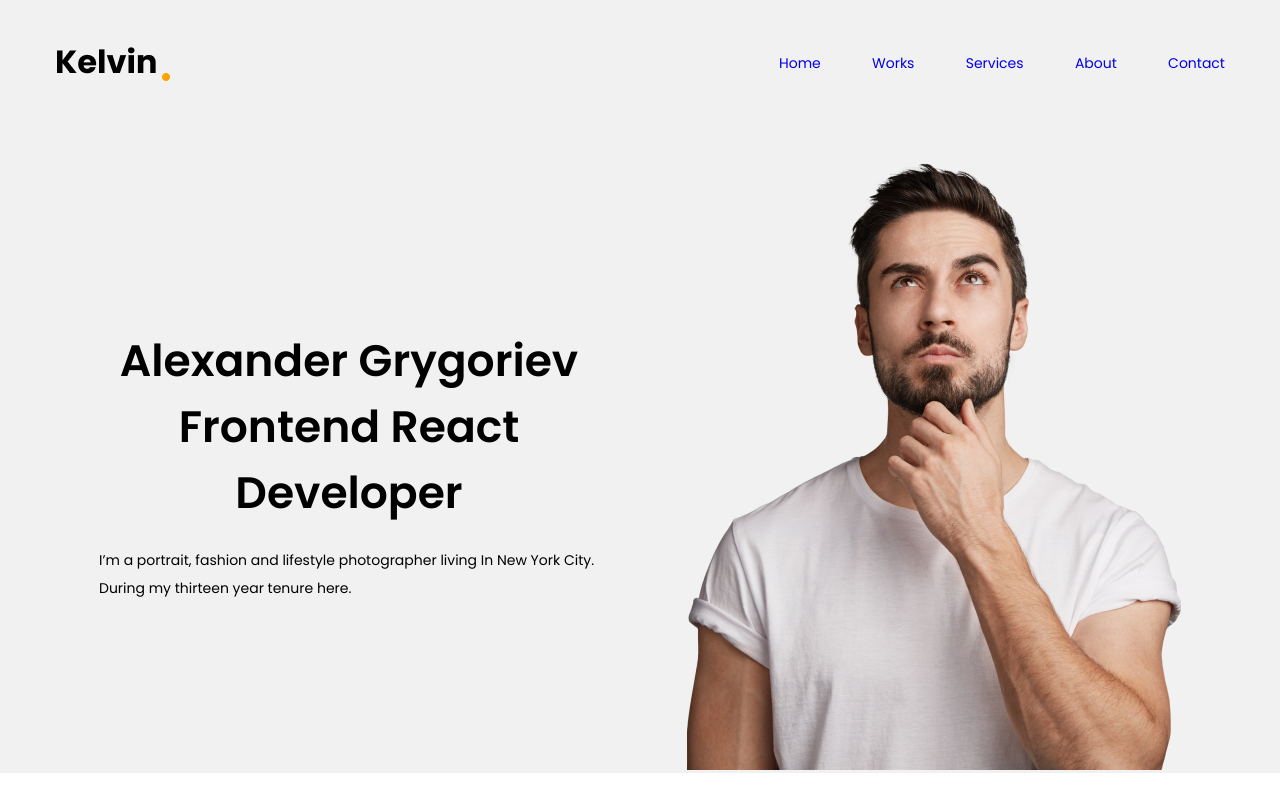
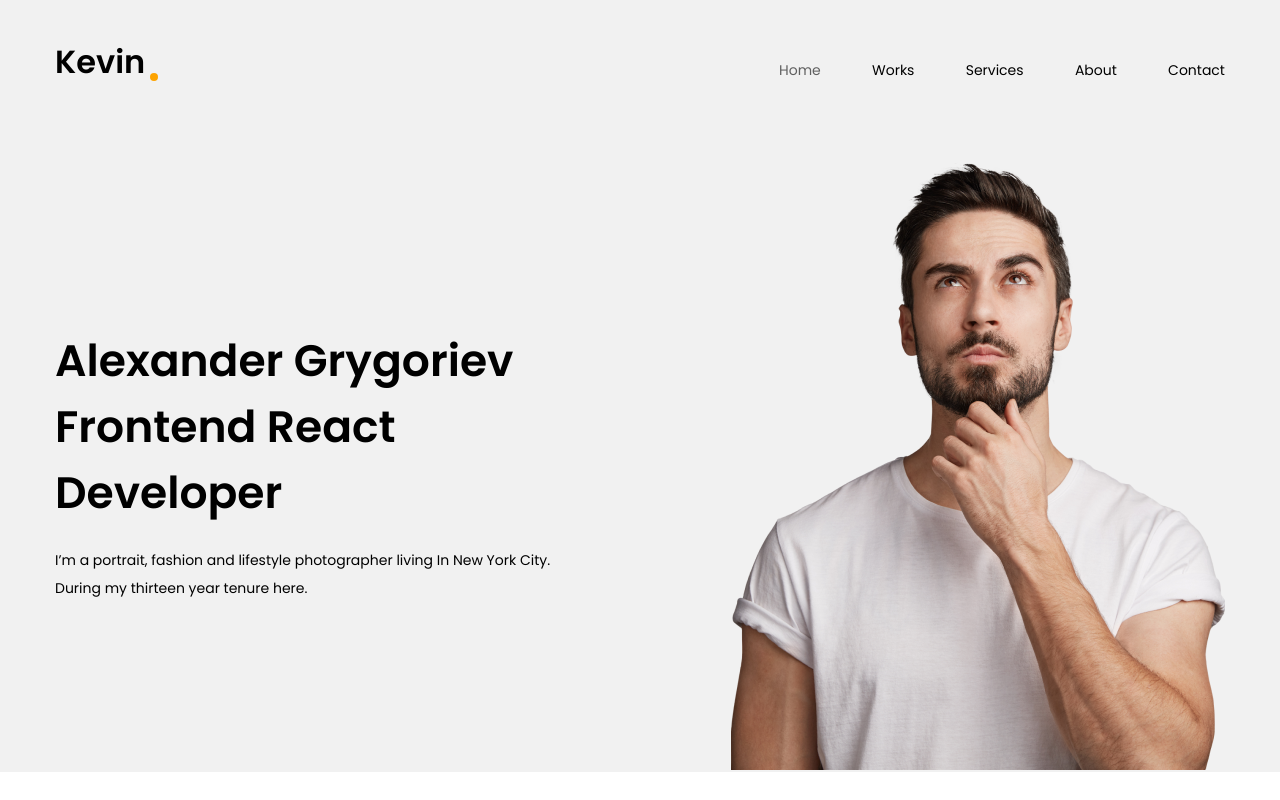
Before and after one commit to murziksasha/cademy_freelance, a website: page src/index.html in a window 1280 px wide. Shown: the top 800 px of the page. Drawn offline with Linux system fonts and the light colour scheme.

Commit message:
some bug fix

```diff
--- a/src/index.html
+++ b/src/index.html
@@ -17,18 +17,19 @@
     <section class="container">
 
         <section class="header">
-            <div class="wrapper header__wrapper">
+            <div class="header__wrapper wrapper ">
                 <nav class="nav">
                     <div class="menu">
                         <a class="menu__logo" href="#">
-                            <img src="./icons/LOGO.png"></img>
+                            Kevin
+                            <!-- <img src="./icons/LOGO.png"></img> -->
                         </a>
                             <ul class="menu__items">
-                                <li class="menu__item"><a href="#">Home</a> </li>
-                                <li class="menu__item"><a href="#">Works</a> </li>
-                                <li class="menu__item"><a href="#">Services</a> </li>
-                                <li class="menu__item"> <a href="#">About</a> </li>
-                                <li class="menu__item"><a href="#">Contact</a> </li>
+                                <li class="menu__item "><a class="menu__link active" href="#">Home</a> </li>
+                                <li class="menu__item"><a class="menu__link" href="#">Works</a> </li>
+                                <li class="menu__item"><a class="menu__link" href="#">Services</a> </li>
+                                <li class="menu__item"> <a class="menu__link" href="#">About</a> </li>
+                                <li class="menu__item"><a class="menu__link" href="#">Contact</a> </li>
                             </ul>
                     </div>
                 </nav>
@@ -45,7 +46,7 @@
         </section>
 
         <section class="skills">
-            <div class="wrapper skills__wrapper">
+            <div class="skills__wrapper wrapper ">
                 <div class="skills__info">
                     <img src="./icons/design_1.svg" alt="design_1" class="skills__ico">
                     <h3 class="skills__header">UI/UX Design</h3>
@@ -65,7 +66,7 @@
         </section>
 
         <section class="portfolio">
-            <div class="wrapper portfolio__wrapper">
+            <div class="portfolio__wrapper wrapper ">
                 <h3 class="portfolio__header">Portfolio</h3>
                 <div class="portfolio__present">
                     <img src="./img/layer.jpg" alt="woman_collection_wear" class="portfolio__project">
@@ -84,15 +85,15 @@
         </section>
 
         <footer class="contacts">
-            <div class="wrapper contacts__wrapper">
+            <div class="contacts__wrapper wrapper ">
                 <h3 class="contacts__header">Contacts</h3>
                 <p class="contacts__descr">Want to know more or just chat? <br>Your are welcome!</p>
                 <button class="contacts__btn" type="button">Send message</button>
                 <div class="contacts__icons">
-                    <div class="contacts__icon"><img src="./icons/LinkedIn.svg" alt="linkedIn"></div>
-                    <div class="contacts__icon"><img src="./icons/Instargam.svg" alt=""></div>
-                    <div class="contacts__icon"><img src="./icons/Behance.svg" alt=""></div>
-                    <div class="contacts__icon"><img src="./icons/Dribble.svg" alt=""></div>
+                    <a class="contacts__icon" href="#!"><img src="./icons/LinkedIn.svg" alt="linkedIn"></a>
+                    <a class="contacts__icon" href="#!"><img src="./icons/Instargam.svg" alt=""></a>
+                    <a class="contacts__icon" href="#!"><img src="./icons/Behance.svg" alt=""></a>
+                    <a class="contacts__icon" href="#!"><img src="./icons/Dribble.svg" alt=""></a>
                 </div>
                 <p class="contacts__bottom">Like me on <br> LinkedIn, Instagram, Behance, Dribble</p>
 
--- a/src/sass/blocks/_footer.scss
+++ b/src/sass/blocks/_footer.scss
@@ -23,11 +23,20 @@
     height: 42px;
     background: #070707;
     box-shadow: 0px 4px 4px rgba(0, 0, 0, 0.25);
-    border-radius: 50px;
+    border-radius: 30px;
     color: #fff;
     font-size: 18px;
     line-height: 27px;
     margin-bottom: 80px;
+    transition: all 0.5s;
+    &:hover, &:active {
+      background-color: #323232;
+    }
+    &:active {
+      position: relative;
+      top: 1px;
+      background-color: #000;
+    }
   }
 
   &__icons {
@@ -39,6 +48,7 @@
   }
 
   &__icon {
+    cursor: pointer;
   }
 
   &__bottom {
--- a/src/sass/blocks/_header.scss
+++ b/src/sass/blocks/_header.scss
@@ -11,44 +11,56 @@
     &__main {
         margin-top: 76px;
         display: flex;
-        justify-content: space-around;
+        justify-content: space-between;
         align-items: center;
+        gap: 30px;
     }
 
     &__left {
-        width: 500px;
+        max-width: 500px;
     }
 
     &__header {
         font-weight: 600;
         font-size: 44px;
         line-height: 66px;
-        text-align: center;
+        text-align: start;
         margin-bottom: 20px;
     }
 
     &__descr {
         font-size: 14px;
-        line-height: 200%;
-    }
-
-    &__right {
-    }
-
-    &__portrait {
+        line-height: 2;
     }
 }
-.nav {
-}
+
 .menu {
     display: flex;
     justify-content: space-between;
-    align-items: center;
+    align-items: flex-end;
+
 
     &__logo {
         display: block;
         width: 115px;
         height: 35px;
+        font-weight: 700;
+        font-size: 32px;
+        line-height: 100%;
+        text-decoration: none;
+        color: #000;
+        position: relative;
+        &::after{
+            content: '';
+            display: block;
+            position: absolute;
+            width: 8px;
+            height: 8px;
+            background: #FDA300;
+            border-radius: 50%;
+            top: 27px;
+            left: 95px;
+        }
     }
 
     &__items {
@@ -58,12 +70,16 @@
         align-items: center;
         font-size: 14px;
         line-height: 21px;
-        &:not(:last-child){
-            margin-right: 50px;
+        gap: 50px;
+        .active{
+            color: #606060;
         }
     }
-
-    &__item {
-
+    &__link{
+            color: #000;
+            text-decoration: none;
+            &.active{
+                color: #606060;
+            }
     }
 }
--- a/src/sass/blocks/_main.scss
+++ b/src/sass/blocks/_main.scss
@@ -5,6 +5,7 @@
 body{
     font-family: 'Poppins', sans-serif;
     font-weight: 400;
+    font-size: 14px;
     a{
         text-decoration: none;
     }
@@ -17,7 +18,8 @@ body{
 }
 
 .wrapper {
-    max-width: 1170px;
+    max-width: 1230px;
+    padding: 0 30px;
     margin: 0 auto;
 }
 
--- a/src/sass/blocks/_portfolio.scss
+++ b/src/sass/blocks/_portfolio.scss
@@ -23,6 +23,9 @@
     line-height: 27px;
     text-decoration: underline;
     margin-bottom: 90px;
+    & a {
+      color: #000;
+    }
   }
 }
 .wrapper {
--- a/src/sass/blocks/_skills.scss
+++ b/src/sass/blocks/_skills.scss
@@ -5,14 +5,8 @@
   &__wrapper {
     padding: 90px 0;
     display: flex;
-    justify-content: space-between;
     align-items: center;
-  }
-
-  &__info {
-    &:not(:last-child){
-      margin-right: 30px;
-    }
+    gap: 30px;
   }
 
   &__ico {
@@ -28,7 +22,6 @@
   }
 
   &__descr {
-    font-size: 14px;
-    line-height: 200%;
+    line-height: 2;
   }
 }
```
Also changed, not shown: src/css/style.min.css.
